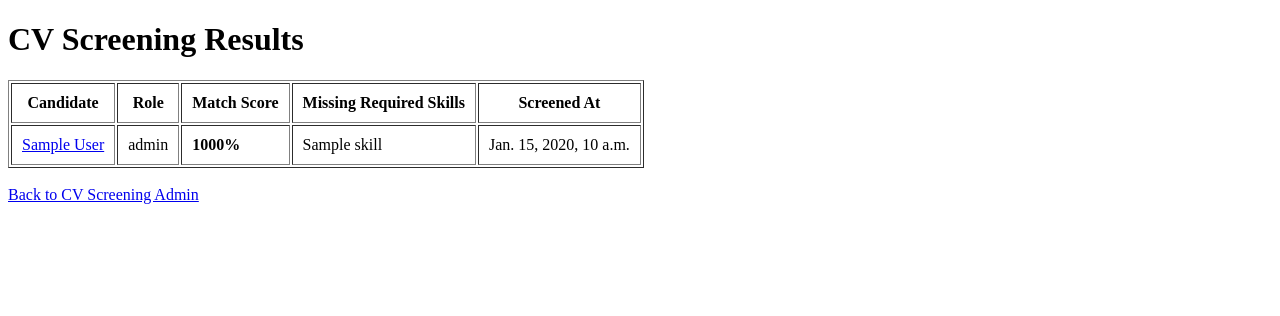
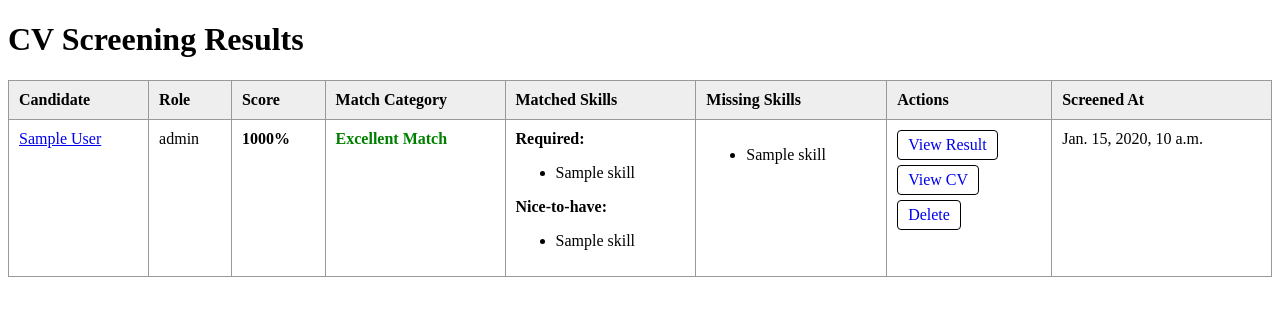
Before and after one commit to SenuP7/recruitment-tracker, a Django app: page /cv-screening/results/ in a window 1280 px wide. Shown: the top 316 px of the page. Run offline with Django 5.2, Linux system fonts and the light colour scheme; a user stored in the database is signed in; tables that the repository leaves empty hold one stand-in row (values such as "Sample post").

Commit message:
Connect CV screening with recruitment application workflow

```diff
--- a/candidates/models.py
+++ b/candidates/models.py
@@ -48,14 +48,17 @@ class Application(models.Model):
     )
 
     STATUS_CHOICES = [
-        ("Applied", "Applied"),
-        ("CV Screening", "CV Screening"),
-        ("HR Interview", "HR Interview"),
-        ("Technical Interview", "Technical Interview"),
-        ("Senior Review", "Senior Review"),
-        ("Accepted", "Accepted"),
-        ("Rejected", "Rejected"),
-    ]
+    ("Applied", "Applied"),
+    ("CV Screening", "CV Screening"),
+    ("CV Screening Passed", "CV Screening Passed"),
+    ("CV Screening Failed", "CV Screening Failed"),
+    ("HR Interview", "HR Interview"),
+    ("Technical Interview", "Technical Interview"),
+    ("Senior Review", "Senior Review"),
+    ("Accepted", "Accepted"),
+    ("Rejected", "Rejected"),
+]
+
 
     status = models.CharField(
         max_length=30,
--- a/cv_screening/models.py
+++ b/cv_screening/models.py
@@ -81,5 +81,22 @@ class CVMatchResult(models.Model):
     class Meta:
         unique_together = ("cv", "role_profile")
 
+    def match_category(self):
+        if self.score >= 0.8:
+            return "Excellent Match"
+
+        elif self.score >= 0.6:
+            return "Good Match"
+
+        elif self.score >= 0.4:
+            return "Needs Review"
+
+        else:
+            return "Poor Match"
+
+    @property
+    def percentage_score(self):
+        return round(self.score * 100)
+
     def __str__(self):
         return f"{self.cv.candidate} vs {self.role_profile.role_name}: {self.score:.0%}"
--- a/cv_screening/templates/cv_screening/screening_results.html
+++ b/cv_screening/templates/cv_screening/screening_results.html
@@ -1,78 +1,306 @@
 <!DOCTYPE html>
 <html>
+
 <head>
     <title>CV Screening Results</title>
+
+    <style>
+        table {
+            width: 100%;
+            border-collapse: collapse;
+        }
+
+        th, td {
+            border: 1px solid #999;
+            padding: 10px;
+            text-align: left;
+            vertical-align: top;
+        }
+
+        th {
+            background-color: #eee;
+        }
+
+        .excellent {
+            color: green;
+            font-weight: bold;
+        }
+
+        .good {
+            color: blue;
+            font-weight: bold;
+        }
+
+        .review {
+            color: orange;
+            font-weight: bold;
+        }
+
+        .poor {
+            color: red;
+            font-weight: bold;
+        }
+
+        .btn {
+            text-decoration: none;
+            padding: 5px 10px;
+            border: 1px solid black;
+            border-radius: 4px;
+            display: inline-block;
+            margin-bottom: 5px;
+        }
+
+    </style>
+
 </head>
+
 <body>
+
 
 <h1>CV Screening Results</h1>
 
+
 {% if results %}
 
-        <table border="1" cellpadding="10">
+<table>
+
 <thead>
+
 <tr>
     <th>Candidate</th>
     <th>Role</th>
-                    <th>Match Score</th>
-                    <th>Missing Required Skills</th>
+    <th>Score</th>
+    <th>Match Category</th>
+    <th>Matched Skills</th>
+    <th>Missing Skills</th>
+    <th>Actions</th>
     <th>Screened At</th>
 </tr>
+
 </thead>
 
+
 <tbody>
+
 
 {% for result in results %}
 
 <tr>
 
+
 <td>
-                            <a href="{% url 'screening-result-detail' result.id %}">
+
+<a href="{% url 'cv_screening:screening-result-detail' result.id %}">
+
 {{ result.cv.candidate.first_name }}
 {{ result.cv.candidate.last_name }}
+
 </a>
+
+</td>
+
+
+
+<td>
+
+{{ result.role_profile.role_name }}
+
+</td>
+
+
+
+<td>
+
+<strong>
+
+{{ result.percentage_score }}%
+
+</strong>
+
 </td>
 
 <td>
-                            {{ result.role_profile.role_name }}
+
+{% if result.match_category == "Excellent Match" %}
+
+<span class="excellent">
+{{ result.match_category }}
+</span>
+
+{% elif result.match_category == "Good Match" %}
+
+<span class="good">
+{{ result.match_category }}
+</span>
+
+{% elif result.match_category == "Needs Review" %}
+
+<span class="review">
+{{ result.match_category }}
+</span>
+
+{% else %}
+
+<span class="poor">
+{{ result.match_category }}
+</span>
+
+{% endif %}
+
 </td>
 
 <td>
+
+
 <strong>
-                                {% widthratio result.score 1 100 %}%
+Required:
 </strong>
+
+<ul>
+
+{% for skill in result.matched_required.all %}
+
+<li>
+{{ skill.name }}
+</li>
+
+{% empty %}
+
+<li>
+None
+</li>
+
+{% endfor %}
+
+</ul>
+
+
+
+<strong>
+Nice-to-have:
+</strong>
+
+
+<ul>
+
+{% for skill in result.matched_nice_to_have.all %}
+
+<li>
+{{ skill.name }}
+</li>
+
+{% empty %}
+
+<li>
+None
+</li>
+
+{% endfor %}
+
+</ul>
+
+
 </td>
 
+
+
+
 <td>
+
+
+<ul>
+
 {% for skill in result.missing_required.all %}
-                                {{ skill.name }}{% if not forloop.last %}, {% endif %}
+
+<li>
+{{ skill.name }}
+</li>
+
+
 {% empty %}
+
+<li>
 None
+</li>
+
 {% endfor %}
+
+</ul>
+
+
 </td>
 
+
+
+
 <td>
+
+
+<a class="btn"
+href="{% url 'cv_screening:screening-result-detail' result.id %}">
+View Result
+</a>
+
+
+<br>
+
+
+<a class="btn"
+href="{% url 'cv_screening:view_cv' result.cv.id %}"
+target="_blank">
+
+View CV
+
+</a>
+
+<br>
+
+<a class="btn"
+href="{% url 'cv_screening:delete-cv-result' result.id %}"
+onclick="return confirm('Delete this CV screening result?');">
+
+Delete
+
+</a>
+
+
+</td>
+
+
+
+
+<td>
+
 {{ result.computed_at }}
+
 </td>
+
+
 
 </tr>
 
+
 {% endfor %}
 
+
 </tbody>
+
+
 </table>
+
 
 {% else %}
 
-        <p>No CV screening results yet.</p>
+
+<p>
+No CV screening results yet.
+</p>
+
 
 {% endif %}
 
-    <br>
 
-    <a href="/admin/cv_screening/">
-        Back to CV Screening Admin
-    </a>
 
 </body>
+
 </html>
--- a/cv_screening/urls.py
+++ b/cv_screening/urls.py
@@ -31,4 +31,16 @@ urlpatterns = [
         views.view_cv,
         name="view_cv",
     ),
+
+    path(
+    "results/delete/<int:result_id>/",
+    views.delete_cv_result,
+    name="delete-cv-result"
+    ),
+
+    path(
+    "application/<int:application_id>/",
+    views.upload_application_cv,
+    name="application-upload-cv"
+    ),
 ]
--- a/cv_screening/views.py
+++ b/cv_screening/views.py
@@ -6,6 +6,9 @@ from django.http import FileResponse
 from .matching import extract_text, score_cv_against_role
 from .models import CandidateCV, RoleKeywordProfile, CVMatchResult
 from candidates.models import Candidate
+
+from django.shortcuts import redirect
+from candidates.models import Application
 
 
 @login_required
@@ -163,6 +166,80 @@ def upload_cv(request, role_profile_id):
     )
 
 @login_required
+def upload_application_cv(request, application_id):
+
+    application = get_object_or_404(
+        Application,
+        id=application_id
+    )
+
+    position = application.position
+
+    role_profile = position.screening_profile
+
+    if not role_profile:
+        return render(
+            request,
+            "cv_screening/error.html",
+            {
+                "message": "No screening profile assigned to this position."
+            }
+        )
+
+
+    if request.method == "POST":
+
+        uploaded_file = request.FILES.get("cv_file")
+
+
+        cv = CandidateCV.objects.create(
+            candidate=application.candidate,
+            file=uploaded_file,
+        )
+
+
+        extract_text(cv)
+
+
+        result = score_cv_against_role(
+            cv,
+            role_profile
+        )
+
+        # Update application status based on score
+
+        if result.score >= 0.7:
+            application.status = "CV Screening Passed"
+
+        elif result.score < 0.4:
+            application.status = "CV Screening Failed"
+
+        else:
+            application.status = "CV Screening"
+
+        application.save()
+
+
+        return render(
+            request,
+            "cv_screening/match_result.html",
+            {
+                "cv": cv,
+                "result": result,
+            }
+        )
+
+
+    return render(
+        request,
+        "cv_screening/application_upload.html",
+        {
+            "application": application,
+            "role_profile": role_profile,
+        }
+    )
+
+@login_required
 def screening_results(request):
 
     results = CVMatchResult.objects.select_related(
@@ -173,7 +250,7 @@ def screening_results(request):
         "matched_required",
         "matched_nice_to_have",
         "missing_required",
-    ).order_by("-score", "-computed_at")
+    ).order_by("-score")
 
     return render(
         request,
@@ -220,3 +297,24 @@ def view_cv(request, cv_id):
     )
 
     return response
+
+@login_required
+def delete_cv_result(request, result_id):
+
+    result = get_object_or_404(
+        CVMatchResult,
+        id=result_id
+    )
+
+    cv = result.cv
+
+    # Delete uploaded file
+    if cv.file:
+        cv.file.delete()
+
+    # Delete CV
+    cv.delete()
+
+    return redirect(
+        "cv_screening:screening-results"
+    )
```
Also changed, not shown: cv_screening/templates/cv_screening/application_upload.html (added, +66 -0 lines), cv_screening/templates/error.html (added, +22 -0 lines), positions/models.py (+16 -2 lines), candidates/migrations/0003_alter_application_status.py (added), positions/migrations/0002_position_screening_profile.py (added), positions/migrations/0003_alter_position_screening_profile.py (added). Lines whose indentation alone changed are shown as unchanged.
